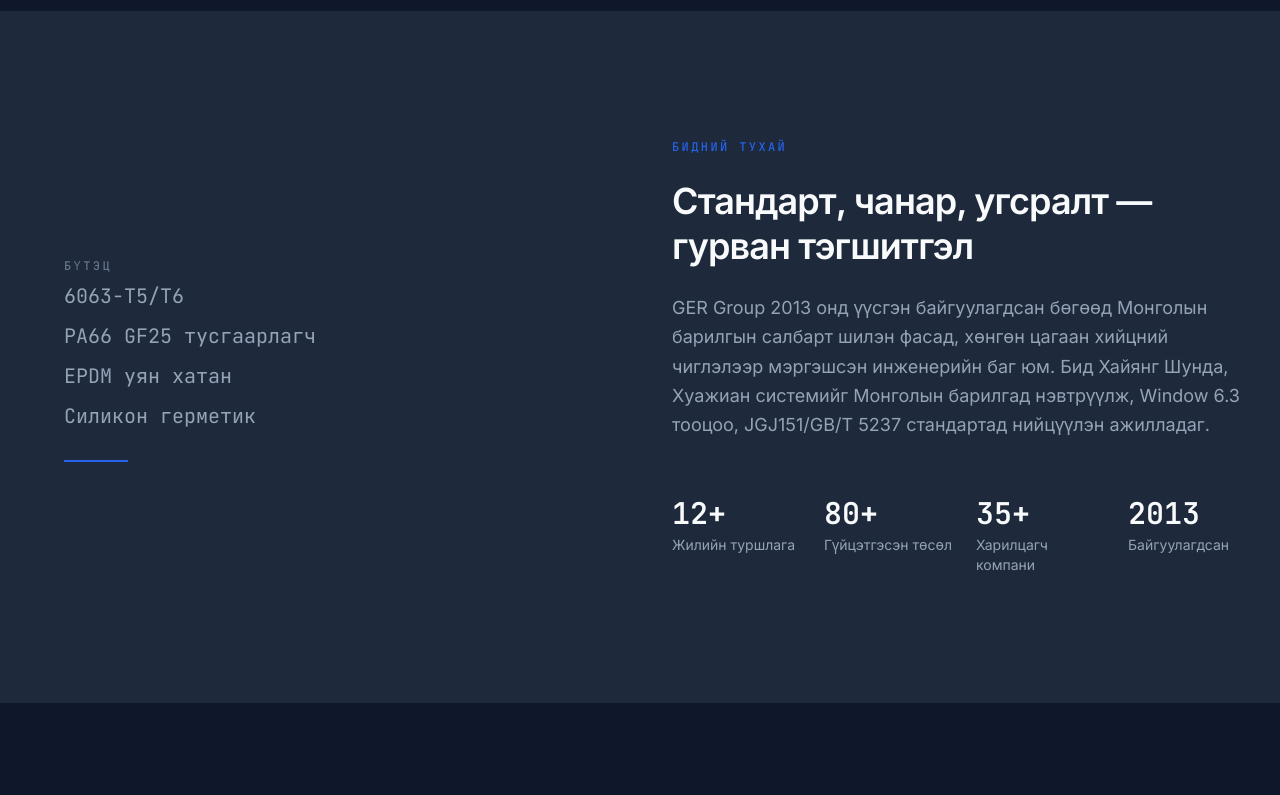
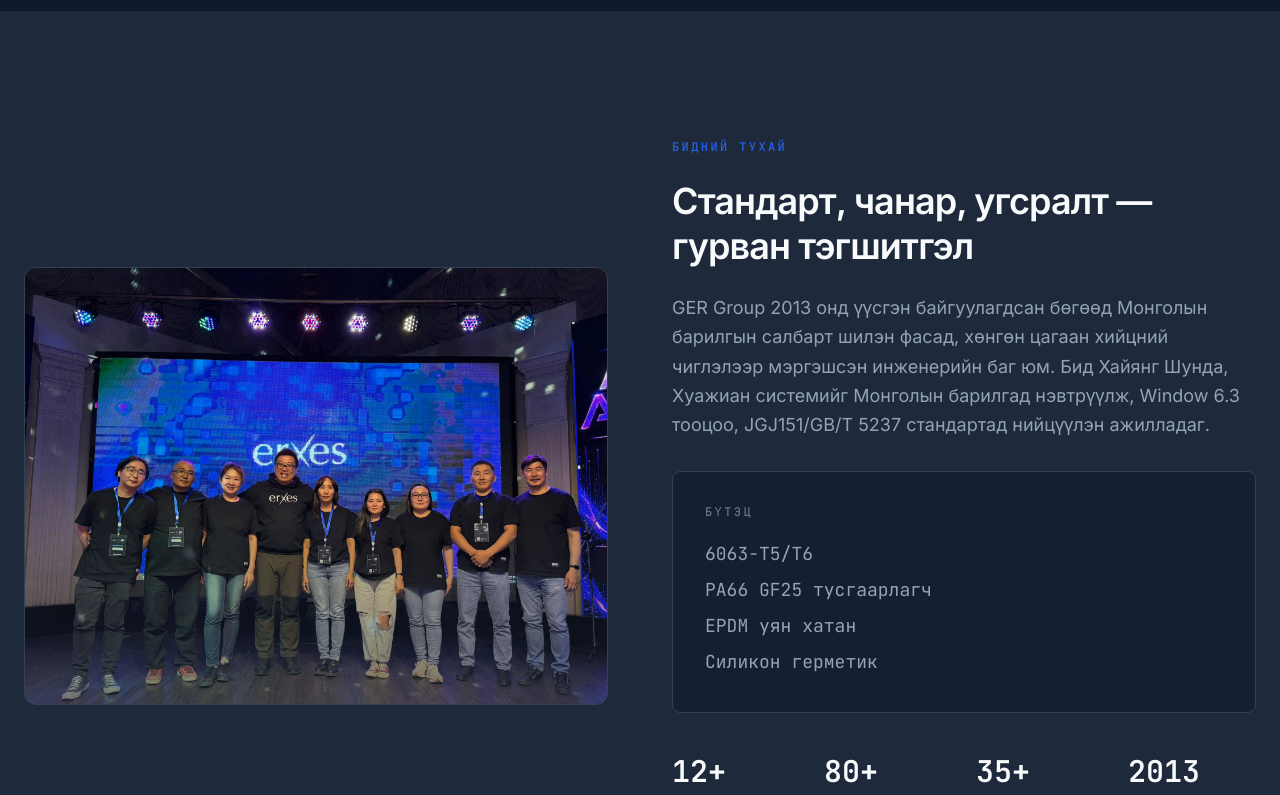
Before and after one commit to byambaa2010-stack/hungun-tsagaan-hiits, a Next.js app: page /mn in a window 1280 px wide. Shown: the part 1000-1795 px from the top of the page. Built offline with nearby package versions, Linux system fonts and the light colour scheme; no server answers.

Commit message:
feat: add team photo to about section

```diff
--- a/messages/en.json
+++ b/messages/en.json
@@ -34,8 +34,9 @@
     "eyebrow": "БИДНИЙ ТУХАЙ",
     "title": "Стандарт, чанар, угсралт — гурван тэгшитгэл",
     "description": "GER Group 2013 онд үүсгэн байгуулагдсан бөгөөд Монголын барилгын салбарт шилэн фасад, хөнгөн цагаан хийцний чиглэлээр мэргэшсэн инженерийн баг юм. Бид Хайянг Шунда, Хуажиан системийг Монголын барилгад нэвтрүүлж, Window 6.3 тооцоо, JGJ151/GB/T 5237 стандартад нийцүүлэн ажилладаг.",
-    "structureLabel": "БҮТЭЦ",
-    "structureItems": "6063-T5/T6\nPA66 GF25 тусгаарлагч\nEPDM уян хатан\nСиликон герметик",
+    "teamAlt": "GER GROUP team",
+    "structureLabel": "STRUCTURE",
+    "structureItems": "6063-T5/T6\nPA66 GF25 thermal break\nEPDM rubber seal\nSilicone sealant",
     "stats": {
       "years": "Жилийн туршлага",
       "projects": "Гүйцэтгэсэн төсөл",
--- a/messages/mn.json
+++ b/messages/mn.json
@@ -34,6 +34,7 @@
     "eyebrow": "БИДНИЙ ТУХАЙ",
     "title": "Стандарт, чанар, угсралт — гурван тэгшитгэл",
     "description": "GER Group 2013 онд үүсгэн байгуулагдсан бөгөөд Монголын барилгын салбарт шилэн фасад, хөнгөн цагаан хийцний чиглэлээр мэргэшсэн инженерийн баг юм. Бид Хайянг Шунда, Хуажиан системийг Монголын барилгад нэвтрүүлж, Window 6.3 тооцоо, JGJ151/GB/T 5237 стандартад нийцүүлэн ажилладаг.",
+    "teamAlt": "GER GROUP баг",
     "structureLabel": "БҮТЭЦ",
     "structureItems": "6063-T5/T6\nPA66 GF25 тусгаарлагч\nEPDM уян хатан\nСиликон герметик",
     "stats": {
--- a/src/components/sections/AboutSection.tsx
+++ b/src/components/sections/AboutSection.tsx
@@ -2,6 +2,7 @@
 
 import { motion } from "framer-motion";
 import { useTranslations } from "next-intl";
+import Image from "@/components/common/Image";
 import FadeIn from "@/components/motion/FadeIn";
 import StaggerContainer from "@/components/motion/StaggerContainer";
 import { useReducedMotion } from "@/hooks/useReducedMotion";
@@ -20,20 +21,23 @@
 
   return (
     <section id="about" className="bg-surface px-6 py-24 md:py-32">
-      <div className="mx-auto grid max-w-7xl items-center gap-16 lg:grid-cols-2">
-        <FadeIn className="rounded-lg bg-surface p-8 md:p-10">
-          <div className="space-y-6">
-            <span className="font-mono text-xs font-medium uppercase tracking-[0.2em] text-subtle">
-              {t("structureLabel")}
-            </span>
-            <pre className="whitespace-pre-line font-mono text-lg leading-loose text-muted md:text-xl">
-              {t("structureItems")}
-            </pre>
-            <div className="h-0.5 w-16 bg-accent" />
+      <div className="mx-auto grid max-w-7xl items-center gap-12 lg:grid-cols-2 lg:gap-16">
+        <FadeIn className="order-2 lg:order-1">
+          <div className="relative overflow-hidden rounded-xl border border-border">
+            <div className="aspect-[4/3] w-full">
+              <Image
+                src="/images/team.jpg"
+                alt={t("teamAlt")}
+                fill
+                className="object-cover"
+                sizes="(max-width: 1024px) 100vw, 50vw"
+              />
+            </div>
+            <div className="absolute inset-0 bg-gradient-to-t from-surface/60 via-transparent to-transparent" />
           </div>
         </FadeIn>
 
-        <div className="space-y-8">
+        <div className="order-1 space-y-8 lg:order-2">
           <FadeIn direction="left">
             <div className="space-y-6">
               <p className="font-mono text-xs font-medium uppercase tracking-[0.2em] text-accent">
@@ -48,7 +52,18 @@
             </div>
           </FadeIn>
 
-          <StaggerContainer className="grid grid-cols-2 gap-6 pt-6 md:grid-cols-4">
+          <FadeIn delay={0.15}>
+            <div className="rounded-lg border border-border bg-background/50 p-6 md:p-8">
+              <p className="font-mono text-xs font-medium uppercase tracking-[0.2em] text-subtle">
+                {t("structureLabel")}
+              </p>
+              <pre className="mt-4 whitespace-pre-line font-mono text-base leading-loose text-muted md:text-lg">
+                {t("structureItems")}
+              </pre>
+            </div>
+          </FadeIn>
+
+          <StaggerContainer className="grid grid-cols-2 gap-6 pt-2 md:grid-cols-4">
             {stats.map((stat) => (
               <motion.div
                 key={stat.key}
```
Also changed, not shown: public/images/team.jpg (added).
